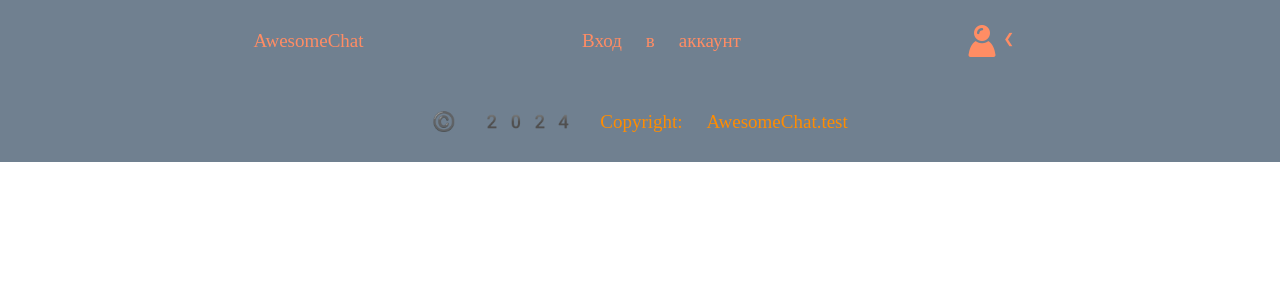
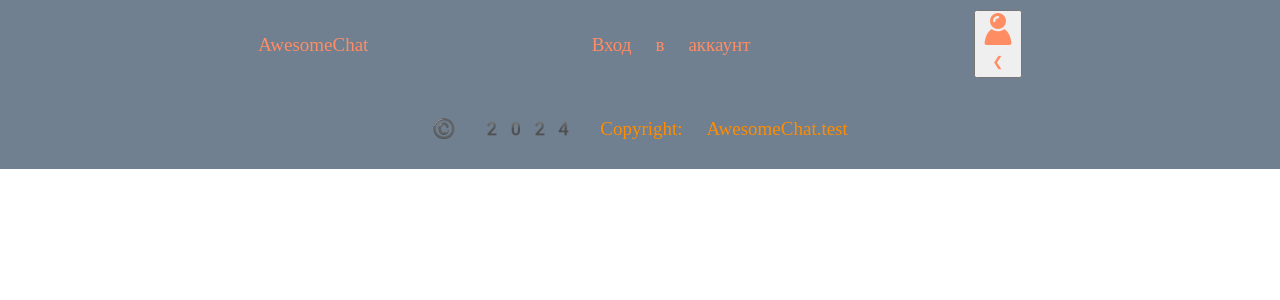
Before and after one commit to Marator2K07/Web-chat, a React (Create React App) app in the folder frontend/: page / in a window 1280 px wide. Shown: the top 300 px of the page. Built offline with nearby package versions, Linux system fonts and the light colour scheme.

Commit message:
Убрано лишнее, часть перенесена в CSSTransition раздел.

```diff
--- a/frontend/src/components/AccountImageButton/AccountImageButton.module.css
+++ b/frontend/src/components/AccountImageButton/AccountImageButton.module.css
@@ -1,24 +1,8 @@
 .AccountImageButton {
     background-color:slategrey;
     color:rgb(255, 140, 100);
-}
-
-.AccountImageButton button {
-    background-color:slategrey;
-    padding: 5px;
-    display: inline-flex;
-    border: 2px solid transparent;
-    transition: background-color 0.5s;
-    transition: border 0.5s;
-}
-
-.AccountImageButton button:hover {
-    background-color:rgb(96, 100, 104);
-    padding: 5px;
-    display: inline-flex;
-    border: 2px solid;
-    transition: background-color 0.5s;
-    transition: border 0.5s;
+    transition-property: background-color;
+    transition-duration: 0.5s;
 }
 
 .AccountImageButton button p {
```
